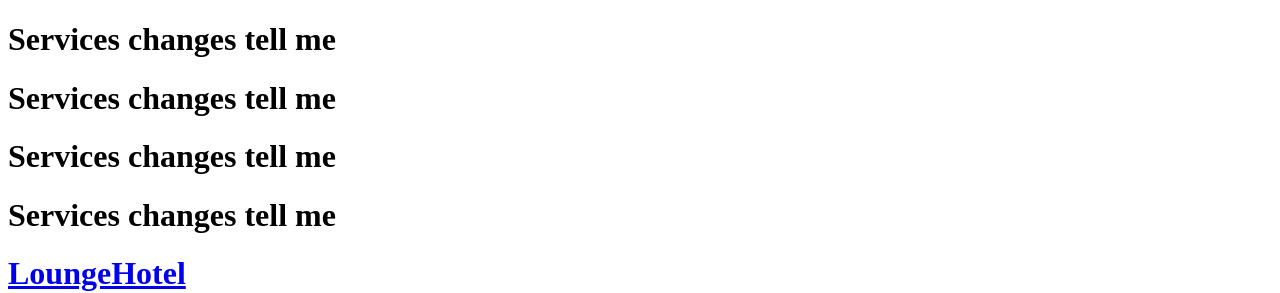
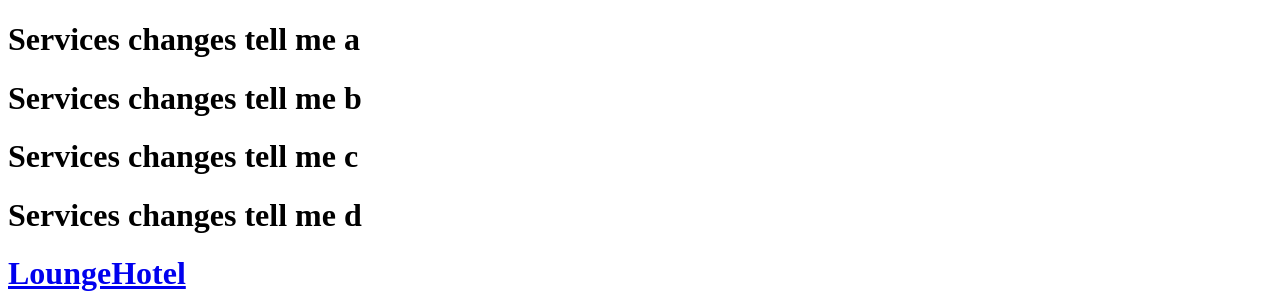
Before and after one commit to SurajRaul/DemoGit, a plain HTML site: page services.html in a window 1280 px wide. Shown: the top 293 px of the page. Drawn offline with Linux system fonts and the light colour scheme.

Commit message:
learn restore

```diff
--- a/services.html
+++ b/services.html
@@ -11,10 +11,10 @@
 <link rel="stylesheet" href="css/ie.css" type="text/css" media="all">
 <![endif]-->
 </head>
-<h1>Services changes tell me</h1>
-<h1>Services changes tell me</h1>
-<h1>Services changes tell me</h1>
-<h1>Services changes tell me</h1>
+<h1>Services changes tell me a</h1>
+<h1>Services changes tell me b</h1>
+<h1>Services changes tell me c</h1>
+<h1>Services changes tell me d</h1>
 <body id="page2">
 <div class="bg1">
   <div class="bg2">
```
